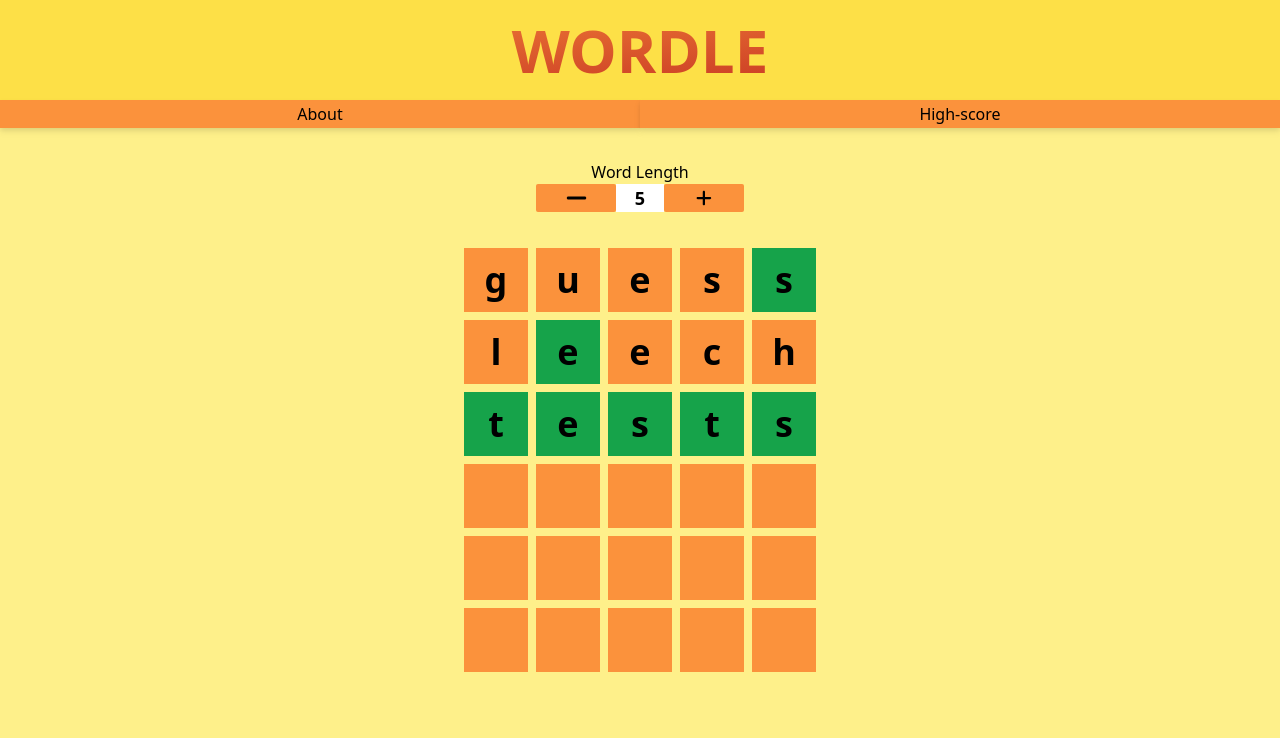
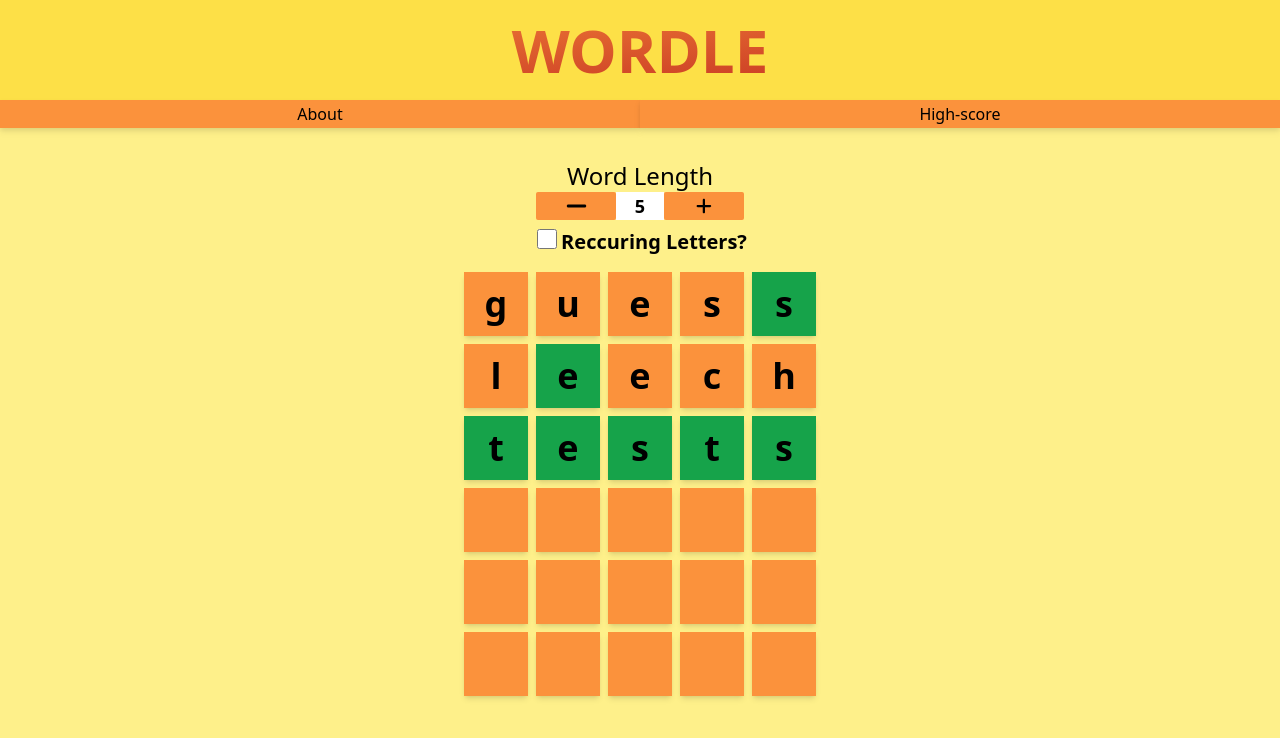
Before and after one commit to KRQQN/Wordle-Fullstack-React-TSX, a React (Vite) app in the folder client/: page / in a window 1280 px wide. Shown: the top 738 px of the page. Built offline with nearby package versions, Linux system fonts and the light colour scheme; no server answers.

Commit message:
namechanging and todos

```diff
--- a/client/src/App.tsx
+++ b/client/src/App.tsx
@@ -1,6 +1,6 @@
 import { useEffect, useState } from "react";
 import { Guess } from "./components/Guess";
-import { WordOptions } from "./components/ChangeWordLength";
+import { WordOptions } from "./components/WordOptions";
 import loadWordPref from "./tsx/loadWordPref";
 import "./App.css";
 
@@ -12,6 +12,7 @@
     loadWordPref(wordLength, reccuringChars);
     //TODO: add reccuringChars option in wordOption component
   })
+  //TODO: change handleChange function of wordOption component
   //TODO: render guessrows less repetetive
   return (
     <>
--- a/client/src/components/Guess.tsx
+++ b/client/src/components/Guess.tsx
@@ -15,7 +15,7 @@
 
         return (
           <div
-            className={`${bg} m-1 h-16 w-16 text-4xl font-bold flex items-center justify-center`}
+            className={`${bg} shadow-md m-1 h-16 w-16 text-4xl font-bold flex items-center justify-center`}
             key={i}
           >
             {guess[i]}
--- a/client/src/components/ChangeWordLength.tsx
+++ b/client/src/components/WordOptions.tsx
@@ -11,8 +11,8 @@
 export function WordOptions({ wordLength, handleChange }: Props) {
   return (
     <>
-      <h1>Word Length</h1>
-      <div className="mb-8 flex justify-center ">
+      <h1 className="text-2xl font-">Word Length</h1>
+      <div className="mb-2 flex justify-center">
         <button
           className="w-20 leading-none rounded-sm font-extrabold text-2xl bg-orange-400"
           onClick={() => {
@@ -21,9 +21,7 @@
         >
           <FontAwesomeIcon icon={faMinus} />
         </button>
-
         <p className="w-12 bg-white font-bold text-lg">{wordLength}</p>
-
         <button
           className="w-20  rounded-sm  bg-orange-400 flex items-center justify-center "
           onClick={() => {
@@ -34,9 +32,17 @@
         </button>
       </div>
 
-      {/*  <h1 className="h-80 mt-5 text-xl bg-yellow-300 font-bold text-center">
-        APP CONTENT
-      </h1> */}
+      <div className="mb-3">
+        <input className="w-5 h-5 mx-1"
+          type="checkbox"
+          id="cb"
+          onChange={() => handleChange(wordLength) }
+          />
+        <label className="text-xl font-semibold"
+          htmlFor="cb">
+          Reccuring Letters?
+        </label>
+      </div>
     </>
   );
 }
```
